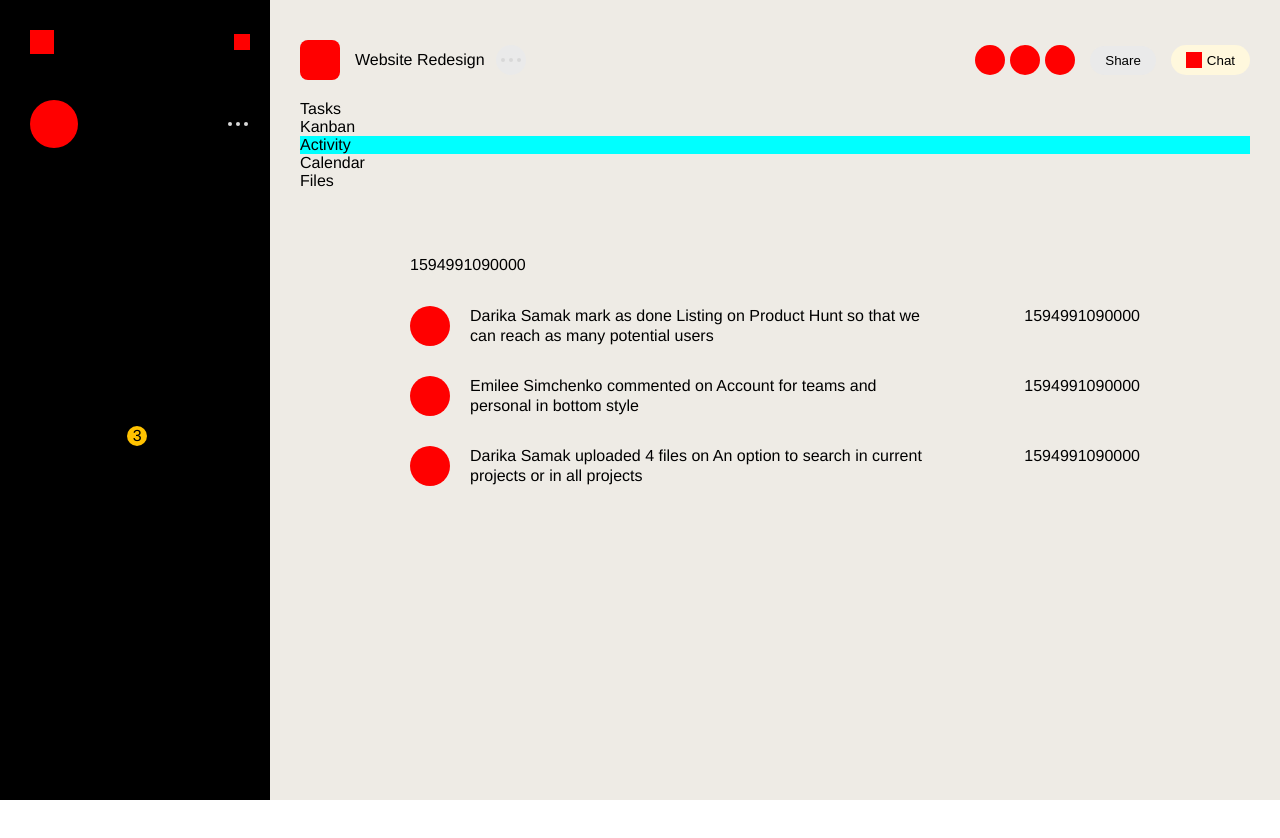
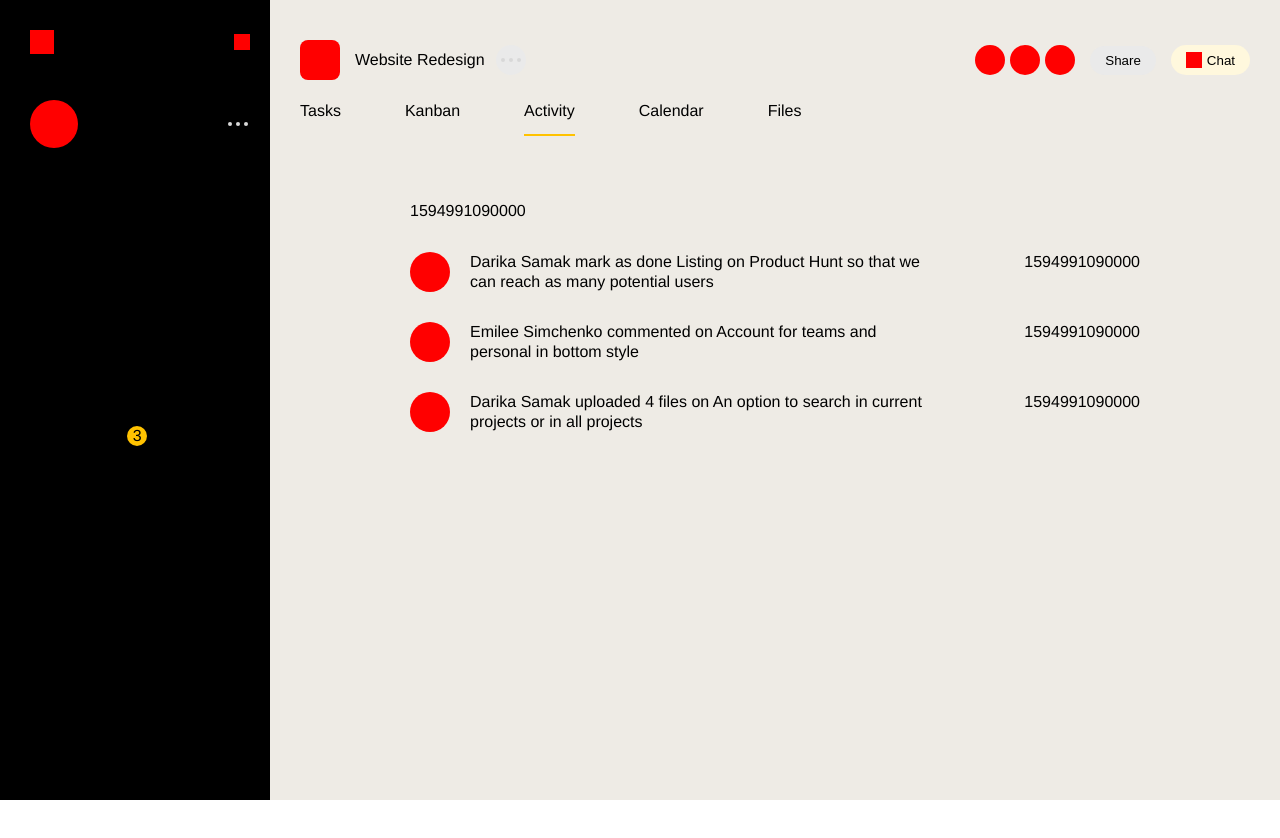
Before and after one commit to vesground/onix, a React (Create React App) app: page / in a window 1280 px wide. Shown: the top 838 px of the page. Built offline with nearby package versions, Linux system fonts and the light colour scheme.

Commit message:
Add Tabs component

```diff
--- a/src/components/Tabs/Tab/index.js
+++ b/src/components/Tabs/Tab/index.js
@@ -1,5 +1,7 @@
 import React from 'react';
 import classnames from 'classnames';
+
+import Text from 'components/Text';
 
 import './index.scss';
 
@@ -7,7 +9,7 @@ const baseClass = 'app-component-tab';
 const Tab = ({ isActive, title, handleClick }) => {
   return (
     <div className={classnames(baseClass, { [`${baseClass}__active`]: isActive })} onClick={handleClick}>
-      {title}
+      <Text>{title}</Text>
     </div>
   );
 }
--- a/src/components/Tabs/Tab/index.scss
+++ b/src/components/Tabs/Tab/index.scss
@@ -1,5 +1,22 @@
 .app-component-tab {
+  margin: 0 32px;
+  padding-bottom: 14px;
+  display: inline-block;
+  &:first-child {
+    margin-left: 0;
+  }
+  &:last-child {
+    margin-right: 0;
+  }
+  > .app-component-text {
+    color: var(--secondary-text-color);
+    line-height: 22px;
+    cursor: pointer;
+  }
   &__active {
-    background: cyan;
+    > .app-component-text {
+      color: var(--primary-text-color);
+    }
+    border-bottom: 2px solid #FFC200;
   }
 }
--- a/src/components/Tabs/index.scss
+++ b/src/components/Tabs/index.scss
@@ -0,0 +1,4 @@
+.app-component-tabs {
+  display: flex;
+  height: 36px;
+}
```
